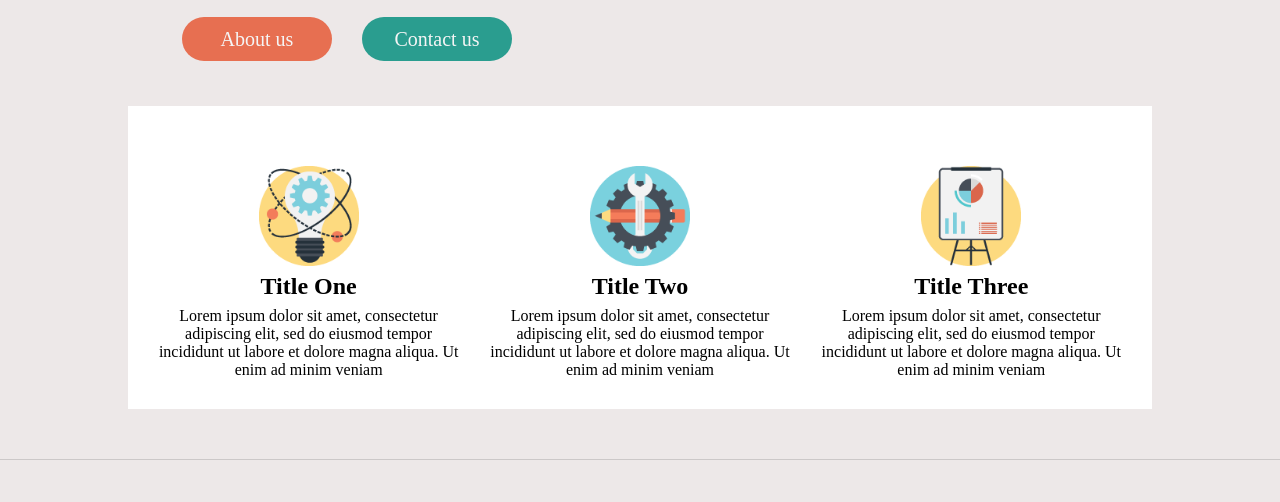
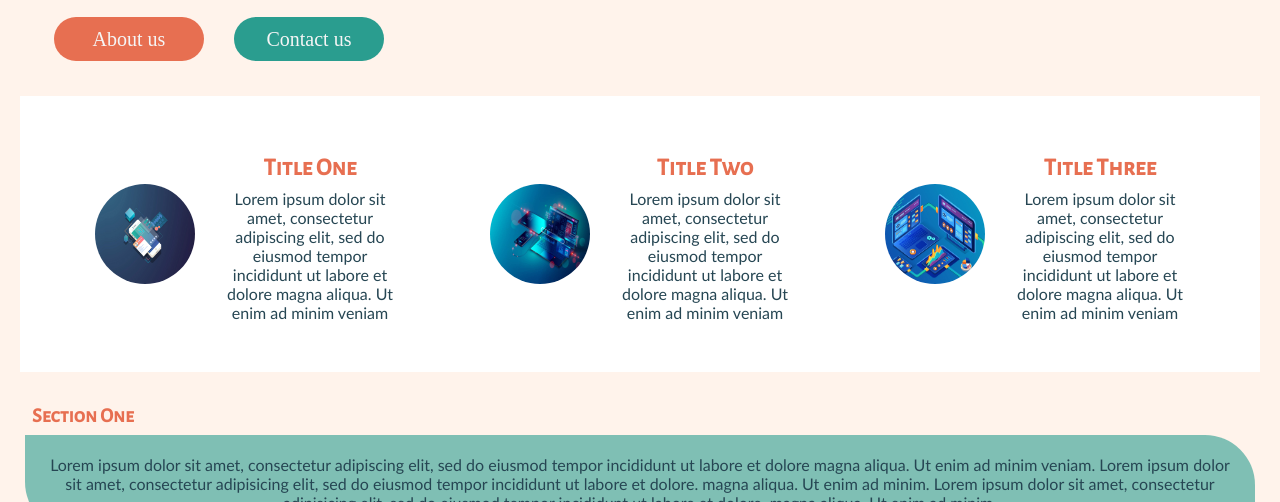
Before and after one commit to olgargarrucho/dinoroco, a React app: page /#/ in a window 1280 px wide. Shown: the part 904-1406 px from the top of the page. Built offline with nearby package versions, Linux system fonts and the light colour scheme.

Commit message:
Add section components and styles

```diff
--- a/src/components/App.js
+++ b/src/components/App.js
@@ -7,11 +7,12 @@ import Header from './Header';
 import Hero from './Hero';
 import Div from './Div';
 import Footer from './Footer';
-import icon from '../images/icon.png';
-import icon2 from '../images/icon2.png';
-import icon3 from '../images/icon3.png';
+import icon from '../images/icon.jpg';
+import icon2 from '../images/icon2.jpg';
+import icon3 from '../images/icon3.jpg';
 import AboutMore from './AboutMore';
 import Contact from './Contact';
+import Section from './Section';
 
 function App() {
 
@@ -27,6 +28,8 @@ function App() {
               <Div photo={icon2} photoName="Icon2" title="Title Two"  />
               <Div photo={icon3} photoName="Icon3" title="Title Three"  />
             </div>
+            <Section title='Section One' className='left' />
+            <Section title='Section Two' className='right' />
           </>} />
           <Route path='/aboutus' element={<AboutMore />} />
           <Route path='/contact' element={<Contact />} />
--- a/src/components/Div.js
+++ b/src/components/Div.js
@@ -5,12 +5,14 @@ function Div (props) {
         <div className='div'>
             <div className="div__container">
                 <img className='div__img' src={props.photo} alt={props.photoName} />
-                <h3 className='div__title'>
+                <div className='div__texts'>
+                <h3 className='div__texts--title'>
                 {props.title}
                 </h3>
-                <p className='div__text'>
+                <p className='div__texts--text'>
                 {props.text}
                 </p>
+                </div>
             </div>
         </div>
     )
--- /dev/null
+++ b/src/components/Section.js
@@ -0,0 +1,20 @@
+import '../styles/page/section.scss';
+
+function Section (props) {
+    return(
+        <section className="section">
+            <h2 className={"section__title section__title--" + props.className}>
+            {props.title}
+            </h2>
+            <p className={"section__text section__text--" + props.className}>
+            {props.text}
+            </p>
+        </section>
+    )
+}
+
+Section.defaultProps = {
+    text: 'Lorem ipsum dolor sit amet, consectetur adipiscing elit, sed do eiusmod tempor incididunt ut labore et dolore magna aliqua. Ut enim ad minim veniam. Lorem ipsum dolor sit amet, consectetur adipisicing elit, sed do eiusmod tempor incididunt ut labore et dolore. magna aliqua. Ut enim ad minim. Lorem ipsum dolor sit amet, consectetur adipisicing elit, sed do eiusmod tempor incididunt ut labore et dolore. magna aliqua. Ut enim ad minim.',
+}
+
+export default Section;
--- a/src/styles/core/variables.scss
+++ b/src/styles/core/variables.scss
@@ -1,6 +1,6 @@
 $primary_color: #E76F51;
 $secondary_color: #F4A261;
-$text_primary_color: #2A9D8F;
+$text_primary_color: rgb(42, 157, 143);
 $text_secondary_color: #264653;
 $neutral_color: #E9C46A;
 
--- a/src/styles/page/App.scss
+++ b/src/styles/page/App.scss
@@ -1,5 +1,5 @@
 .page{
-    background-color: rgb(237, 232, 232);
+    background-color: rgb(255, 243, 235);
     display: flex;
     align-items: center;
     flex-direction: column;
@@ -15,9 +15,10 @@
     display: flex;
     flex-direction: column;
     align-items: center;
+    justify-content: center;
+    margin: 20px;
+    max-width: 100vw;
     padding: 7px;
-    width: 80vw;
-    margin-top: 30px;
     @media all and (min-width: 768px) {
         flex-direction: row;
         align-items: center;
--- a/src/styles/page/div.scss
+++ b/src/styles/page/div.scss
@@ -1,10 +1,12 @@
+@import '../core/variables.scss';
+
 .div{
+
     &__container{
         display: flex;
-        flex-direction: column;
+        flex-direction: row;
         align-items: center;
-        justify-content: center;
-        max-width: 50vw;
+        gap: 30px;
         @media all and (min-width: 768px) {
 
         }
@@ -14,8 +16,9 @@
 
     }
     &__img{
-        width: 50px;
-        height: 50px;
+        width: 80px;
+        height: 80px;
+        border-radius: 50%;
         @media all and (min-width: 768px) {
             width: 50px;
             height: 50px;
@@ -26,9 +29,15 @@
        }
 
     }
-    &__title{
+    &__texts{
+        display: flex;
+        flex-direction: column;
+        align-items: center;
+        &--title{
+            color: $primary_color;
             font-size: 1.8rem;
             padding: 7px;
+            font-family: $principal_font;
             @media all and (min-width: 768px) {
                 font-size: 1.8rem;
             }
@@ -37,9 +46,11 @@
             }
 
         }
-    &__text{
+        &--text{
         font-size: 1.2rem;
         text-align: center;
+        color: $text_secondary_color;
+        font-family: $secondary_font;
         @media all and (min-width: 768px) {
             font-size: 1.8rem;
         }
@@ -48,3 +59,4 @@
        }
         }
     }
+}
--- /dev/null
+++ b/src/styles/page/section.scss
@@ -0,0 +1,36 @@
+@import '../core/variables.scss';
+
+.section {
+    max-width: 100vw;
+    margin: 25px;
+
+    &__title{
+        font-size: 2rem;
+        font-family: $principal_font;
+        color: $primary_color;
+        padding: 7px;
+        &--right{
+            text-align: right;
+        }
+        &--left{
+            text-align: left;
+        }
+    }
+    &__text{
+        font-size: 1.6rem;
+        font-family: $secondary_font;
+        color: $text_secondary_color;
+        background-color: rgba(42, 157, 143, 0.6);
+        text-align: center;
+        padding: 20px;
+        &--right{
+            border-top-left-radius: 50px;
+            border-bottom-right-radius: 50px;
+        }
+        &--left{
+            border-top-right-radius: 50px;
+            border-bottom-left-radius: 50px;
+        }
+
+    }
+}
```
Also changed, not shown: src/images/icon.jpg (renamed from src/images/Technology-Stack-Mobile-App.jpg), src/images/icon2.jpg (renamed from src/images/Tech-Stack-For-Website-And-Mobile-App.jpg), src/images/icon3.jpg (renamed from src/images/cross_platform_mobile_development.jpg). Lines whose indentation alone changed are shown as unchanged.
